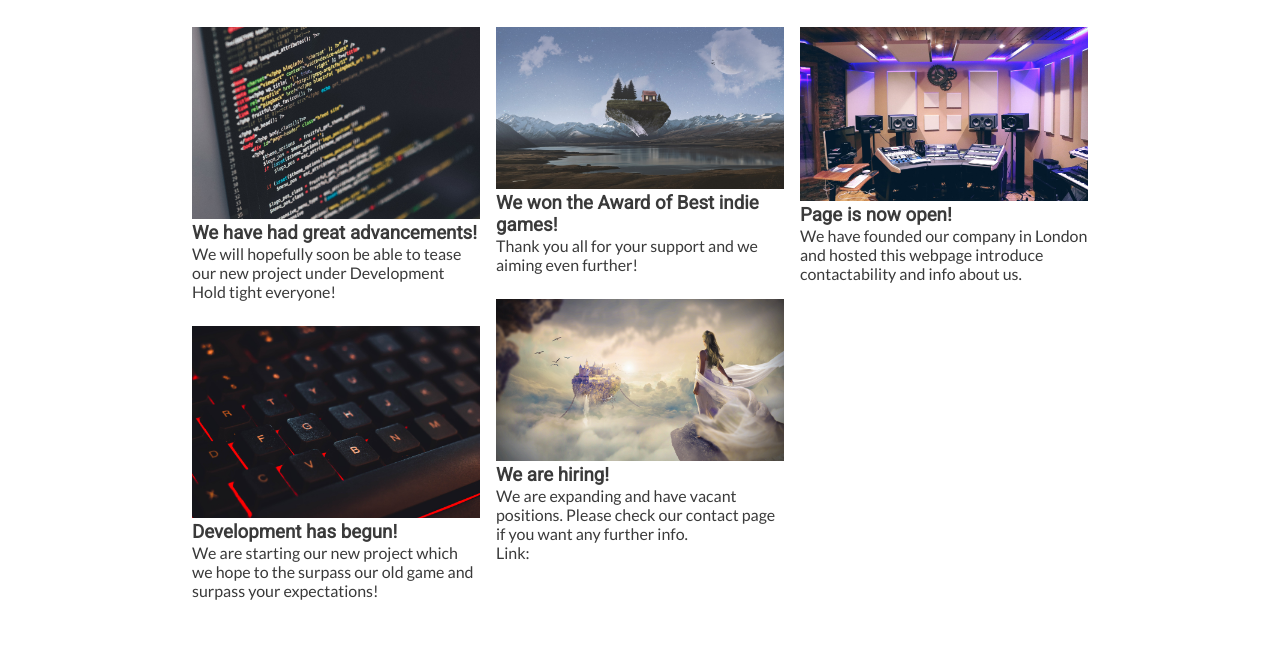
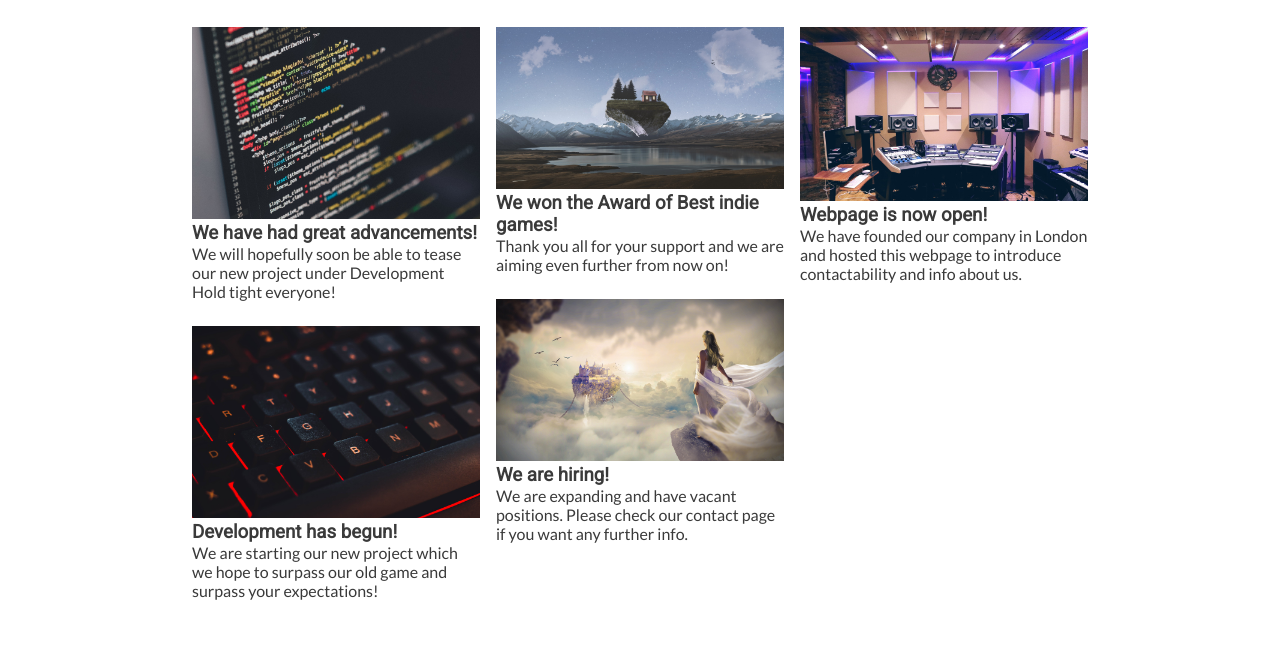
Before and after one commit to Jernskegg/ci-portfolio-project-1, a plain HTML site: page news.html in a window 1280 px wide. Shown: the part 630-1284 px from the top of the page. Drawn offline with Linux system fonts and the light colour scheme.

Commit message:
Fix grammar,typo and clean up on news.html

```diff
--- a/news.html
+++ b/news.html
@@ -38,7 +38,8 @@
                 <img src="static/images/news-5.jpg" alt="Picture of code">
                 <div>
                     <h3>We have had great advancements!</h3>
-                    <p> We will hopefully soon be able to tease our new project under Development<br>
+                    <p>
+                        We will hopefully soon be able to tease our new project under Development<br>
                         Hold tight everyone!
                     </p>
                 </div>
@@ -48,7 +49,8 @@
                 <img src="static/images/news-4.jpg" alt="">
                 <div>
                     <h3>Development has begun!</h3>
-                    <p>We are starting our new project which we hope to the surpass our old game and surpass your
+                    <p>
+                        We are starting our new project which we hope to surpass our old game and surpass your
                         expectations!
                     </p>
                 </div>
@@ -58,7 +60,8 @@
                 <img src="/static/images/news-3.jpg" alt="Cozy home on a floating island">
                 <div>
                     <h3>We won the Award of Best indie games!</h3>
-                    <p>Thank you all for your support and we aiming even further!
+                    <p>
+                        Thank you all for your support and we are aiming even further from now on!
                     </p>
                 </div>
             </article>
@@ -66,11 +69,9 @@
                 <img src="/static/images/news-2.jpg" alt="floating island castle repesenting dreams">
                 <div>
                     <h3>We are hiring!</h3>
-                    <p>We are expanding and have vacant positions.
+                    <p>
+                        We are expanding and have vacant positions.
                         Please check our contact page if you want any further info.
-                        <br>
-                        Link:
-
                     </p>
                 </div>
             </article>
@@ -78,8 +79,10 @@
             <article class="news-update">
                 <img src="/static/images/news-1.jpg" alt="studio in London">
                 <div>
-                    <h3>Page is now open!</h3>
-                    <p>We have founded our company in London and hosted this webpage introduce contactability and info
+                    <h3>Webpage is now open!</h3>
+                    <p>
+                        We have founded our company in London and hosted this webpage to introduce contactability and
+                        info
                         about
                         us.
                     </p>
```
